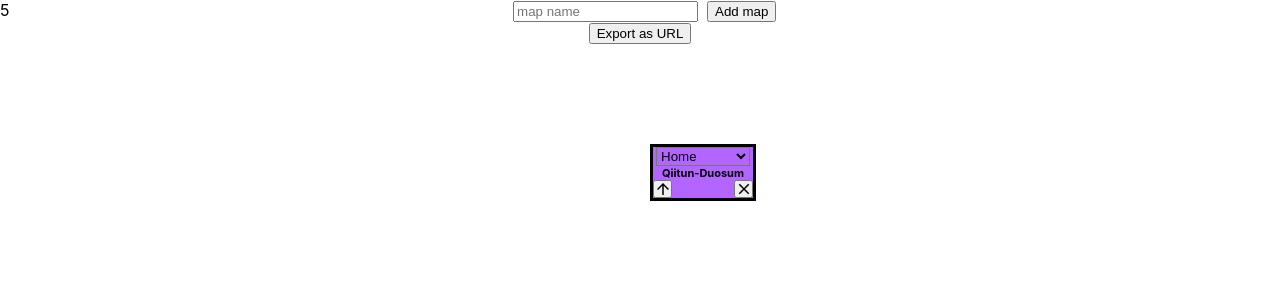
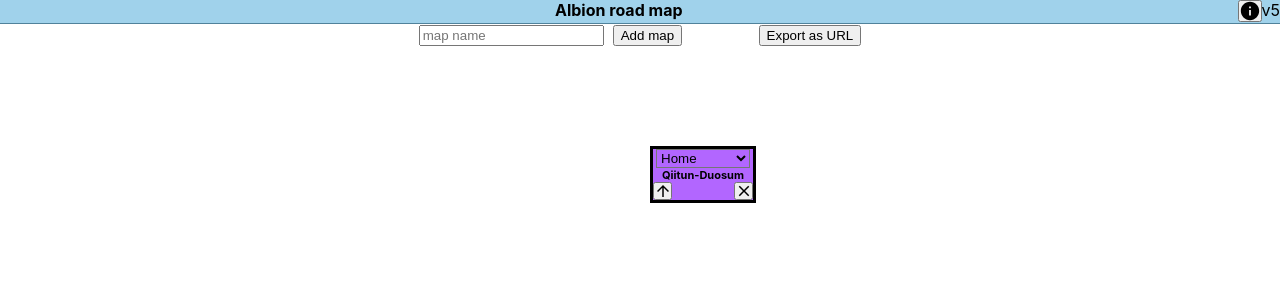
Before and after one commit to Nutarum/AlbionRoads, a React (Create React App) app: page / in a window 1280 px wide. Shown: the top 300 px of the page. Built offline with nearby package versions, Linux system fonts and the light colour scheme.

Commit message:
añadida seccion de info con tutorial

```diff
--- a/src/App.js
+++ b/src/App.js
@@ -1,13 +1,13 @@
 import React from 'react';
 import logo from './logo.svg';
 import './App.css';
-import { AlbionMap } from "./Components/AlbionMap/albionMap.js"
+
+import { Main } from "./Components/Main/main.js"
 
 function App() {
   return (
     <div className="App">
-
-      <AlbionMap></AlbionMap>
+      <Main></Main>
     </div>
   );
 }
--- a/src/Components/AlbionMap/albionMap.js
+++ b/src/Components/AlbionMap/albionMap.js
@@ -202,10 +202,9 @@ incrementToTime(increment){
 
         return (
             <div>
-              <span className="left">5</span>
               <input id="nameInput" placeholder="map name"></input>  &nbsp;
               <button onClick={()=>this.clickNewNode()}>Add map</button>
-              <br/>
+              &nbsp;&nbsp;&nbsp;&nbsp;&nbsp;  &nbsp;&nbsp;&nbsp;&nbsp;&nbsp; &nbsp;&nbsp;&nbsp;&nbsp;&nbsp;
               <button onClick={()=>this.export()}>Export as URL</button>
 
               {this.state.NodeList.map((node,i) => <Node key={i} selectedNode={this.state.newRoad} posX={node["posX"]} posY={node["posY"]} name={node["name"]} maptype={node["maptype"]} handleParentChange={this.NodeChangeHandler.bind(this)} handleDeleteNode={this.handleDeleteNode.bind(this)} handleClickNewRoad={this.handleClickNewRoad.bind(this)}></Node> )}
--- /dev/null
+++ b/src/Components/InfoScreen/infoScreen.css
@@ -0,0 +1,14 @@
+.textBlock{
+    display:inline-block;
+    text-align:left;
+}
+
+.centerText{
+    float: none;
+    text-align:center;
+}
+
+.smallBtnInfo2{
+    height: 18px;
+    width: 19px;
+}
--- /dev/null
+++ b/src/Components/InfoScreen/infoScreen.js
@@ -0,0 +1,86 @@
+import React from 'react';
+import './infoScreen.css';
+import { ArrowUpward,Sync } from '@material-ui/icons';
+
+export class InfoScreen extends React.Component {
+    constructor(props) {
+        super(props);
+        // Don't call this.setState() here!
+        this.state = {
+
+         };
+      }
+
+      render() {
+
+        var styleSelectmaptypeNode = {
+            backgroundColor: 'rgb(61, 255, 200)'
+          };
+
+        return (
+            <div  className="textBlock">
+                <br/>
+               <p className="centerText"><b >Albion road mapper, made by Nutarum.</b>    </p>
+               <br/>
+               <p className="centerText">This web uses no database, all the map information is stored in the exported and imported URL.   </p>
+
+               <br/>
+               <p>
+               <b>Updating info in a map:</b>
+               <br/>
+               1) Load a URL with some map info
+               <br/>
+               2) Modify the map
+               <br/>
+               3) Click the button 'Export to URL' and share the URL copied to your clipboard
+               </p>
+               <br/>
+               <p >
+               <b>Adding new zones:</b>
+               <br/>
+               1) Type the zone name in the top text box
+               <br/>
+               2) Click the button 'Add Map'
+               <br/>
+               3) Mode the map around
+               <br/>
+               3) Change its type if needed using a control like this one ->   &nbsp;
+                <select defaultValue={1} style={styleSelectmaptypeNode} name="select">
+                        <option value="0" >Home</option>
+                        <option value="1" >Road</option>
+                        <option value="2" >Road (HOs)</option>
+                        <option value="3" >Blue</option>
+                        <option value="4">Yellow</option>
+                        <option value="5">Red</option>
+                        <option value="6" >Black</option>
+                        <option value="7" >Undefined</option>
+                        </select>
+
+               </p>
+               <br/>
+               <p >
+               <b>Adding new portals:</b>
+               <br/>
+               1) Click the arrow button  &nbsp;
+               <button className="smallBtnInfo2"> <ArrowUpward className="iconDel" style={{ fontSize: 18 }}></ArrowUpward> </button>
+               &nbsp;  on one of the two zones connected by the portal
+               <br/>
+               2) Then click the arrow button &nbsp;
+               <button className="smallBtnInfo2"> <ArrowUpward className="iconDel" style={{ fontSize: 18 }}></ArrowUpward> </button>
+               &nbsp;   on the other zone connected
+               <br/>
+               3) Change the portal size using a control like this one -> &nbsp;
+               <select defaultValue={7} name="select">
+                    <option value="2" >2</option>
+                    <option value="7" >7</option>
+                    <option value="20" >20</option>
+                </select>
+                <br/>
+                4) Set the portal remaining time by clicking this button  &nbsp;
+                <button className="smallBtnInfo2"> <Sync className="iconDel" style={{ fontSize: 18 }}></Sync> </button>
+                &nbsp;  and typing the time in the format (hh:mm)
+               </p>
+            </div>
+        );
+    }
+}
--- /dev/null
+++ b/src/Components/Main/main.js
@@ -0,0 +1,39 @@
+import React from 'react';
+
+import { AlbionMap } from "../AlbionMap/albionMap.js"
+import { WebHeader } from "../WebHeader/webHeader.js"
+import { InfoScreen } from "../InfoScreen/infoScreen.js"
+
+export class Main extends React.Component {
+    constructor(props) {
+        super(props);
+        // Don't call this.setState() here!
+        this.state = {
+            showingInfo: false
+         };
+      }
+
+
+        handleInfoClick(){
+            this.state.showingInfo = !this.state.showingInfo;
+            this.forceUpdate();
+        }
+
+
+    render() {
+
+        var mainContent;
+        if(this.state.showingInfo){
+          mainContent=<InfoScreen handleInfoClick={this.handleInfoClick.bind(this)}></InfoScreen>
+        }else{
+          mainContent = <AlbionMap></AlbionMap>;
+        }
+
+        return (
+            <span>
+                <WebHeader showingInfo={this.state.showingInfo} handleInfoClick={this.handleInfoClick.bind(this)}></WebHeader>
+                {mainContent}
+            </span>
+        );
+    }
+}
--- /dev/null
+++ b/src/Components/WebHeader/webHeader.css
@@ -0,0 +1,20 @@
+.header{
+    background-color: #a0d2eb;
+    height:23px;
+    border-bottom: 1px solid #50829b;
+}
+.right{
+    float: right;
+    text-align:right;
+}
+
+.btnInfo {
+    height: 22px;
+    width: 24px;
+    float: right;
+}
+.iconInfo{
+    margin-left:-7px;
+    margin-top:-3px;
+
+}
--- /dev/null
+++ b/src/Components/WebHeader/webHeader.js
@@ -0,0 +1,32 @@
+import React from 'react';
+import './webHeader.css'
+import { Info,Replay } from '@material-ui/icons';
+
+export class WebHeader extends React.Component {
+    constructor(props) {
+        super(props);
+        // Don't call this.setState() here!
+        this.state = {
+
+         };
+      }
+
+      btnInfoClick(){
+        this.props.handleInfoClick();
+      }
+
+    render() {
+
+      var icon = <Info className="iconInfo" style={{ fontSize: 22 }}></Info>;
+      if(this.props.showingInfo){
+        icon = <Replay className="iconInfo" style={{ fontSize: 22 }}></Replay>;
+      }
+        return (
+            <div className="header">
+               <span><b>Albion road map</b></span>
+               <span className="right">v5</span>
+               <button className="btnInfo" onClick={()=>this.btnInfoClick()}> {icon} </button>
+            </div>
+        );
+    }
+}
```
